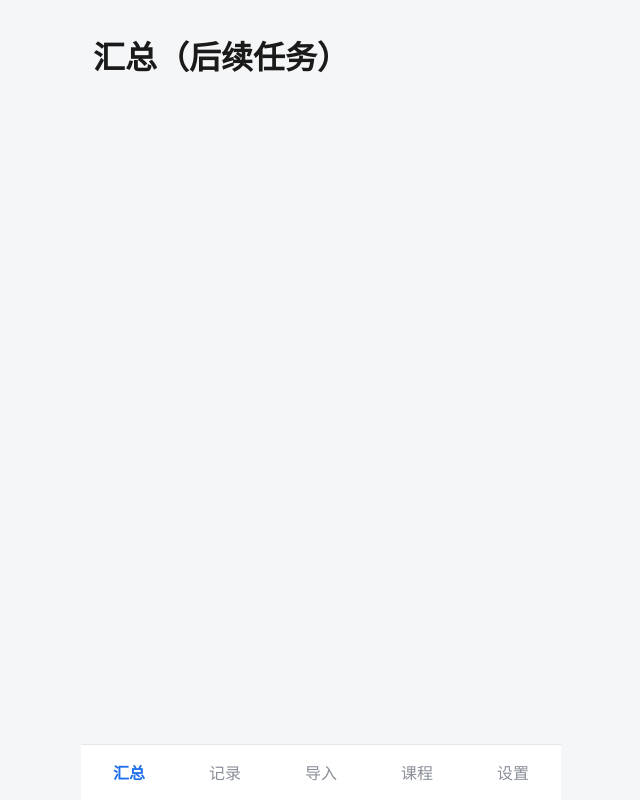
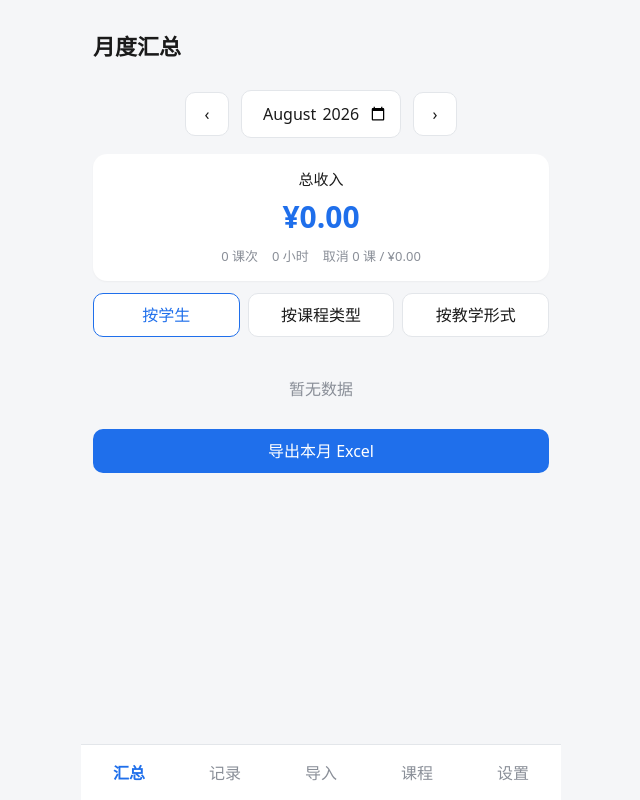
Before and after one commit to pandaria2012/lesson-salary, a React (Vite) app: page / in a window 1280 px wide. Shown: the whole page, without its empty margins (319-959 px from the left). Built offline with nearby package versions, Linux system fonts and the light colour scheme.

Commit message:
feat: 月度汇总与月报导出

```diff
--- a/src/App.tsx
+++ b/src/App.tsx
@@ -5,6 +5,7 @@ import PinLock from './components/PinLock'
 import CourseTypesPage from './pages/CourseTypesPage'
 import ImportPage from './pages/ImportPage'
 import RecordsPage from './pages/RecordsPage'
+import SummaryPage from './pages/SummaryPage'
 
 export type TabKey = 'summary' | 'records' | 'import' | 'courseTypes' | 'settings'
 
@@ -18,7 +19,7 @@ export default function App() {
   return (
     <div className="app">
       {tab === 'courseTypes' && <CourseTypesPage />}
-      {tab === 'summary' && <div className="page"><h1>汇总（后续任务）</h1></div>}
+      {tab === 'summary' && <SummaryPage />}
       {tab === 'records' && <RecordsPage />}
       {tab === 'import' && <ImportPage />}
       {tab === 'settings' && <div className="page"><h1>设置（后续任务）</h1></div>}
--- /dev/null
+++ b/src/components/GroupList.tsx
@@ -0,0 +1,16 @@
+import { fmtHours, fmtMoney } from '../lib/format'
+import type { GroupStats } from '../lib/summary'
+
+export default function GroupList({ groups }: { groups: GroupStats[] }) {
+  if (groups.length === 0) return <p className="empty">暂无数据</p>
+  return (
+    <div>
+      {groups.map(g => (
+        <div className="card group-row" key={g.label}>
+          <div className="g-left"><strong>{g.label}</strong><span className="muted">{g.count} 课次 · {fmtHours(g.hours)} 小时</span></div>
+          <div className="g-right">¥{fmtMoney(g.amount)}</div>
+        </div>
+      ))}
+    </div>
+  )
+}
--- /dev/null
+++ b/src/components/SummaryCard.tsx
@@ -0,0 +1,15 @@
+import { fmtHours, fmtMoney } from '../lib/format'
+import type { Summary } from '../lib/summary'
+
+export default function SummaryCard({ s }: { s: Summary }) {
+  return (
+    <div className="card summary-card">
+      <div className="sum-main">总收入 <strong>¥{fmtMoney(s.totalAmount)}</strong></div>
+      <div className="sum-sub">
+        <span>{s.totalCount} 课次</span>
+        <span>{fmtHours(s.totalHours)} 小时</span>
+        <span>取消 {s.cancelledCount} 课 / ¥{fmtMoney(s.cancelledAmount)}</span>
+      </div>
+    </div>
+  )
+}
--- a/src/index.css
+++ b/src/index.css
@@ -77,3 +77,14 @@ input, select, textarea { font: inherit; font-size: 16px; padding: 10px 12px; bo
 .btn-ghost { background: var(--card); color: var(--primary); border: 1px solid var(--primary); width: 100%; margin-bottom: 12px; }
 .warn { color: #b06000; font-size: 14px; }
 .ok { color: #137333; font-size: 14px; }
+
+.summary-card { text-align: center; margin-bottom: 12px; }
+.sum-main { font-size: 15px; }
+.sum-main strong { display: block; font-size: 30px; color: var(--primary); margin-top: 4px; }
+.sum-sub { display: flex; justify-content: center; gap: 14px; color: var(--muted); font-size: 13px; margin-top: 8px; }
+.group-row { display: flex; justify-content: space-between; align-items: center; margin-bottom: 8px; }
+.g-left { display: flex; flex-direction: column; }
+.g-right { font-weight: 600; }
+.group-tabs { display: flex; gap: 8px; margin-bottom: 10px; }
+.group-tabs button { flex: 1; background: var(--card); color: var(--text); border: 1px solid var(--border); }
+.group-tabs button.active { border-color: var(--primary); color: var(--primary); }
--- /dev/null
+++ b/src/lib/summary.ts
@@ -0,0 +1,47 @@
+import type { LessonRecord } from '../types'
+
+export interface GroupStats { label: string; count: number; hours: number; amount: number }
+export interface Summary {
+  totalHours: number
+  totalAmount: number
+  totalCount: number
+  cancelledHours: number
+  cancelledAmount: number
+  cancelledCount: number
+  byStudent: GroupStats[]
+  byCourseType: GroupStats[]
+  byKind: GroupStats[]
+}
+
+function amountOf(r: LessonRecord): number {
+  return r.rate !== null && r.hours !== null ? r.rate * r.hours : 0
+}
+
+function group(rows: LessonRecord[], key: (r: LessonRecord) => string): GroupStats[] {
+  const map = new Map<string, GroupStats>()
+  for (const r of rows) {
+    const label = key(r) || '（未分类）'
+    const g = map.get(label) ?? { label, count: 0, hours: 0, amount: 0 }
+    g.count += 1
+    g.hours += r.hours ?? 0
+    g.amount += amountOf(r)
+    map.set(label, g)
+  }
+  return [...map.values()].sort((a, b) => b.amount - a.amount)
+}
+
+export function summarize(records: LessonRecord[]): Summary {
+  const normal = records.filter(r => r.status === 'normal')
+  const cancelled = records.filter(r => r.status === 'cancelled')
+  return {
+    totalHours: normal.reduce((s, r) => s + (r.hours ?? 0), 0),
+    totalAmount: normal.reduce((s, r) => s + amountOf(r), 0),
+    totalCount: normal.length,
+    cancelledHours: cancelled.reduce((s, r) => s + (r.hours ?? 0), 0),
+    cancelledAmount: cancelled.reduce((s, r) => s + amountOf(r), 0),
+    cancelledCount: cancelled.length,
+    byStudent: group(normal, r => r.student),
+    byCourseType: group(normal, r => r.courseTypeName),
+    byKind: group(normal, r => r.courseTypeKind || '（未分类）')
+  }
+}
--- /dev/null
+++ b/src/pages/SummaryPage.tsx
@@ -0,0 +1,54 @@
+import { useMemo, useState } from 'react'
+import GroupList from '../components/GroupList'
+import MonthPicker from '../components/MonthPicker'
+import SummaryCard from '../components/SummaryCard'
+import { listRecords } from '../db/repo'
+import { createMonthlyWorkbook, downloadWorkbook } from '../lib/export'
+import { summarize } from '../lib/summary'
+import { useMonth } from '../hooks/useMonth'
+import { useEffect } from 'react'
+
+export default function SummaryPage() {
+  const { month, setMonth, prev, next } = useMonth()
+  const [records, setRecords] = useState<Awaited<ReturnType<typeof listRecords>>>([])
+  const [tab, setTab] = useState<'student' | 'courseType' | 'kind'>('student')
+
+  useEffect(() => {
+    let alive = true
+    void listRecords(month).then(r => { if (alive) setRecords(r) })
+    return () => { alive = false }
+  }, [month])
+
+  const s = useMemo(() => summarize(records), [records])
+  const groups = tab === 'student' ? s.byStudent : tab === 'courseType' ? s.byCourseType : s.byKind
+  const cancelled = records.filter(r => r.status === 'cancelled')
+
+  const exportMonth = () => {
+    downloadWorkbook(createMonthlyWorkbook(records, groups), `课时薪资-${month}.xlsx`)
+  }
+
+  return (
+    <section className="page">
+      <header className="page-head"><h1>月度汇总</h1></header>
+      <MonthPicker month={month} onPrev={prev} onNext={next} onChange={setMonth} />
+      <SummaryCard s={s} />
+      <div className="group-tabs">
+        <button className={tab === 'student' ? 'active' : ''} onClick={() => setTab('student')}>按学生</button>
+        <button className={tab === 'courseType' ? 'active' : ''} onClick={() => setTab('courseType')}>按课程类型</button>
+        <button className={tab === 'kind' ? 'active' : ''} onClick={() => setTab('kind')}>按教学形式</button>
+      </div>
+      <GroupList groups={groups} />
+      <button style={{ width: '100%', marginTop: 12 }} onClick={exportMonth}>导出本月 Excel</button>
+      {cancelled.length > 0 && (
+        <details className="card" style={{ marginTop: 12 }}>
+          <summary>已取消（{cancelled.length} 课）</summary>
+          {cancelled.map(r => (
+            <div key={r.id} className="muted" style={{ margin: '6px 0' }}>
+              {r.date} {r.student} {r.courseTypeName}（{r.hours ?? '?'}小时 × ¥{r.rate ?? '?'}）
+            </div>
+          ))}
+        </details>
+      )}
+    </section>
+  )
+}
```
Also changed, not shown: 1 other file (tests, documents, lock files or other folders).
